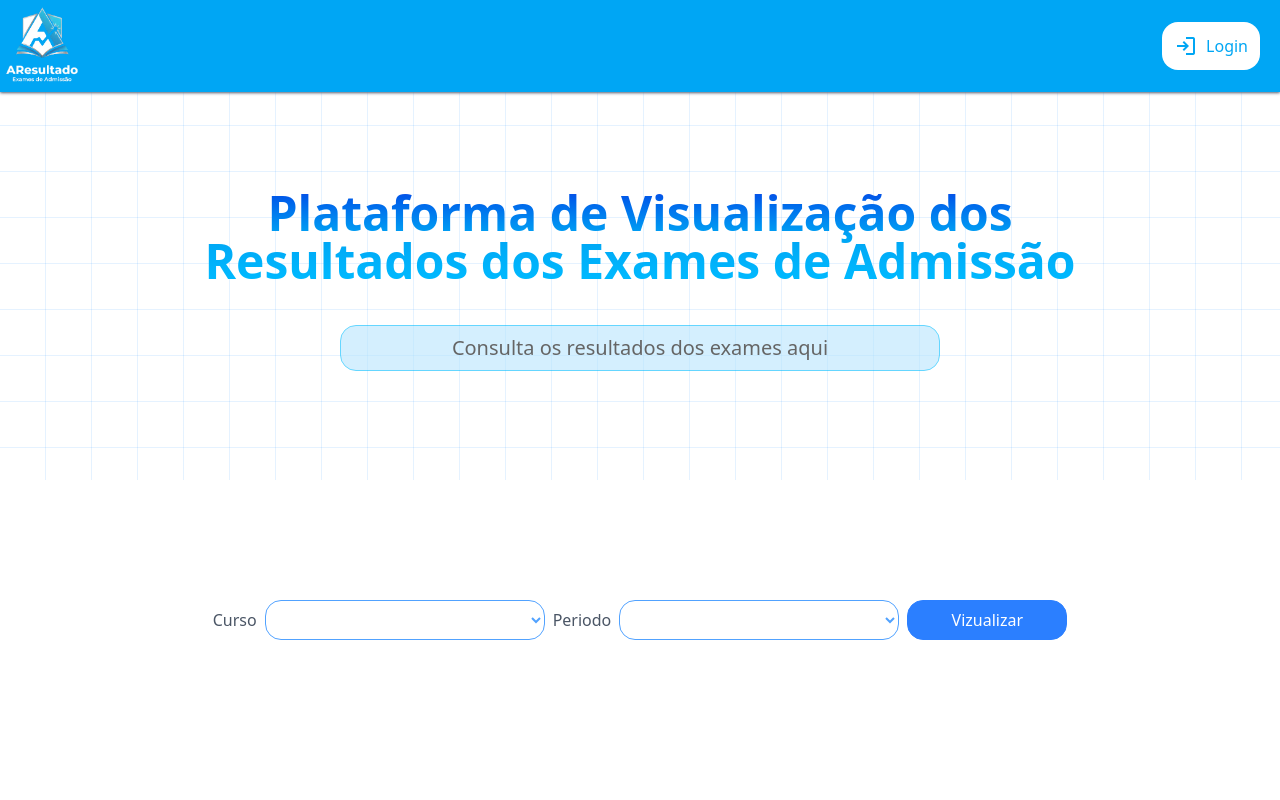
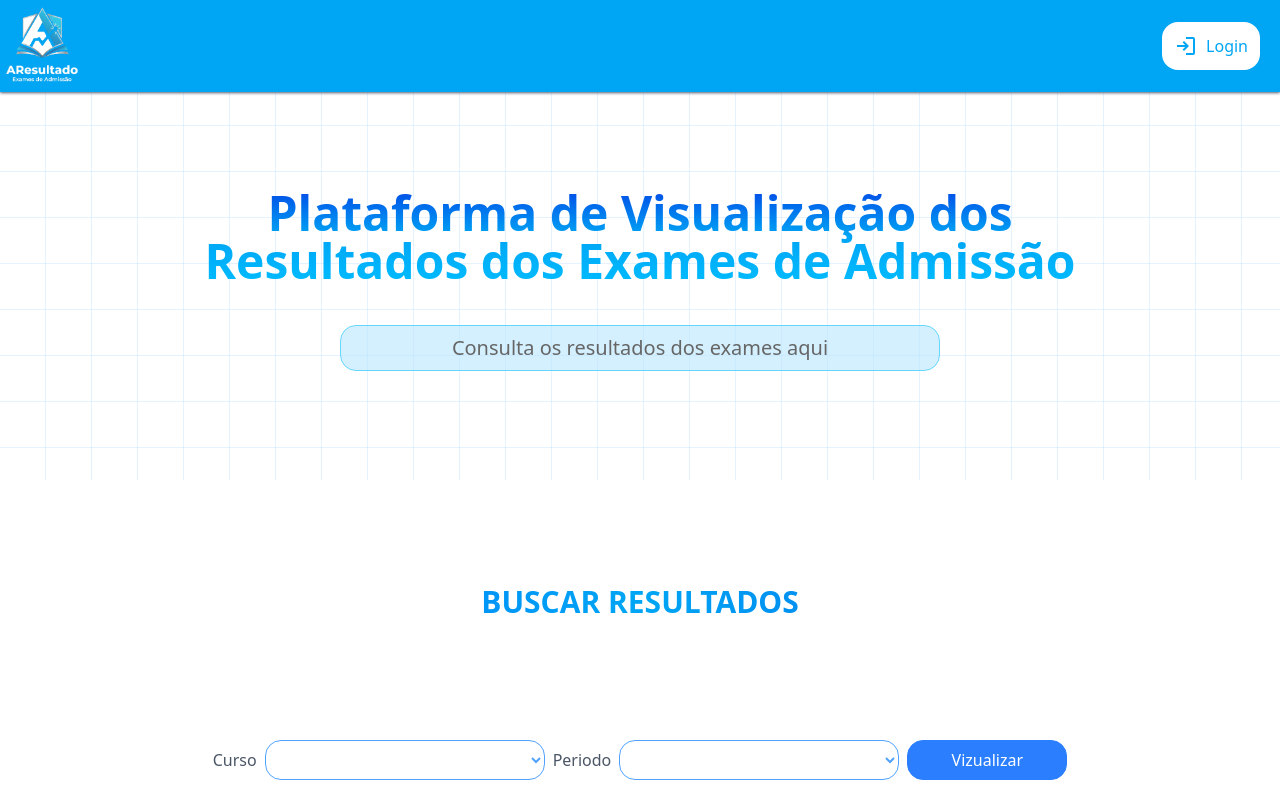
Before and after one commit to Alvaro-Massingue/AResultado-Sistema-de-visualiza-o-dos-resultados-dos-exames-de-admiss-o, a React (Vite) app: page / in a window 1280 px wide. Built offline with nearby package versions, Linux system fonts and the light colour scheme.

Commit message:
Adiciona novo componente na pagina . como titlesearch

```diff
--- /dev/null
+++ b/src/components/TitleSearch.jsx
@@ -0,0 +1,11 @@
+const TitleSearch = () => {
+  return (
+    <div className="bg-white w-full min-h-35 flex flex-wrap items-center md:items-end justify-center">
+      <h1 className="bg-gradient-to-r from-blue-600 via-sky-500 to-blue-700 bg-clip-text text-transparent font-black text-2xl md:text-3xl basis-70 shrink grow text-center">
+        BUSCAR RESULTADOS
+      </h1>
+    </div>
+  );
+};
+
+export default TitleSearch;
--- a/src/components/Welcome.jsx
+++ b/src/components/Welcome.jsx
@@ -22,8 +22,9 @@ const Welcome = () => {
       className="w-full md:min-h-100 h-95 m-0 mt-10 md:mt-20  flex items-center flex-wrap wrap-break-word"
       style={{
         background: `repeating-linear-gradient(to right,transparent 0px,transparent 45px,rgba(0, 128, 255, 0.100) 45px,rgba(0, 128, 255, 0.100) 46px),repeating-linear-gradient(to bottom,transparent 0px,transparent 45px,rgba(0, 128, 255, 0.100)  45px,rgba(0, 128, 255, 0.100) 46px
-)`}}
-      >
+)`,
+      }}
+    >
       <div className=" basis-full grow shrink flex justify-center items-center flex-wrap gap-10">
         <div className="h-3/4 flex justify-center items-center text-center md:w-[70%] w-full ">
           <h1 className="text-3xl font-black bg-linear-to-t from-sky-400 via-sky-500 to-blue-700 bg-clip-text text-transparent md:text-5xl">
--- a/src/pages/HomePage.jsx
+++ b/src/pages/HomePage.jsx
@@ -2,6 +2,7 @@ import Header from "../components/Header";
 import Results from "../components/Results";
 import SearchResults from "../components/SearchResults";
 import Welcome from "../components/Welcome";
+import TitleSearch from "../components/TitleSearch";
 import { resultsMock } from "../data/results.mock";
 import { useEffect, useState } from "react";
 
@@ -29,6 +30,7 @@ export default function HomePage() {
     <div className=" overflow-x-hidden h-screen">
       <Header isAuthenticated={false} />
       <Welcome />
+      <TitleSearch />
       <SearchResults seeResult={seeResult} results={results} />
       {statusSearch && <Results results={results} />}
     </div>
```
